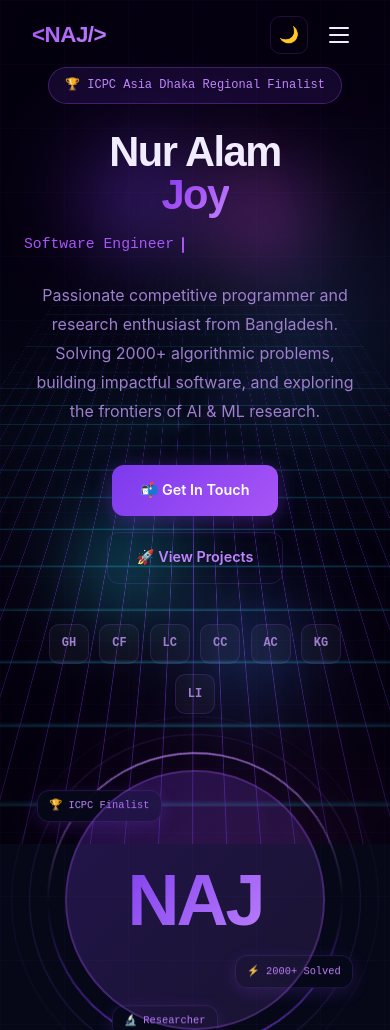
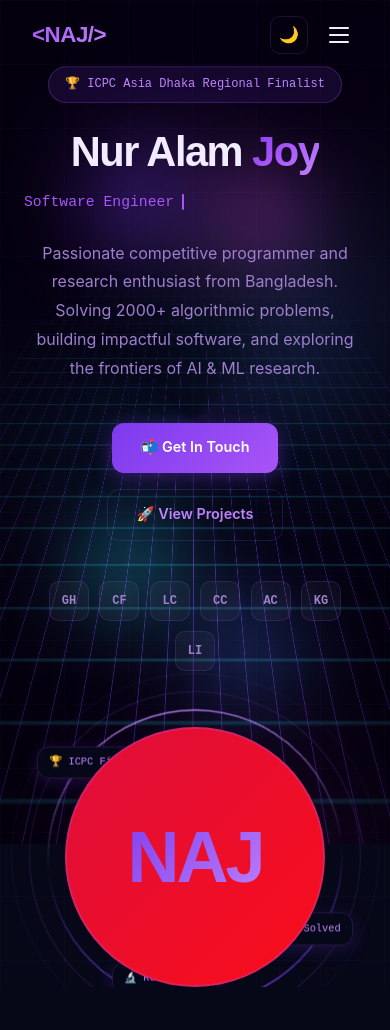
Before and after one commit to nuralamjoy/my_portfolio, a React app: page / in a window 390 px wide. After the commit the page ends 987 px from the top, so only its background shows below. Built offline with nearby package versions, Linux system fonts and the light colour scheme; the HTML template or start-up script is replaced by a standard one.

Commit message:
update home

```diff
--- a/src/components/Home/Home.css
+++ b/src/components/Home/Home.css
@@ -387,16 +387,21 @@ body {
     width: 260px;
     height: 260px;
     margin: 0 auto;
+    z-index: -11111111;
   }
   .av-main {
     width: 260px;
     height: 260px;
+
+    background-color: red;
   }
   .av-initials {
     font-size: 4.5rem;
+
   }
   .chip {
     font-size: 0.65rem;
     padding: 0.4rem 0.7rem;
+
   }
 }
--- a/src/components/Home/Home.jsx
+++ b/src/components/Home/Home.jsx
@@ -84,8 +84,8 @@ export default function Home() {
             </div>
             <h1 className="hero-name">
               <span>Nur Alam</span>
-              <br />
-              <span className="gn">Joy</span>
+
+              <span className="gn"> Joy</span>
             </h1>
             <div className="hero-type">
               <span>{typedText}</span>
```
